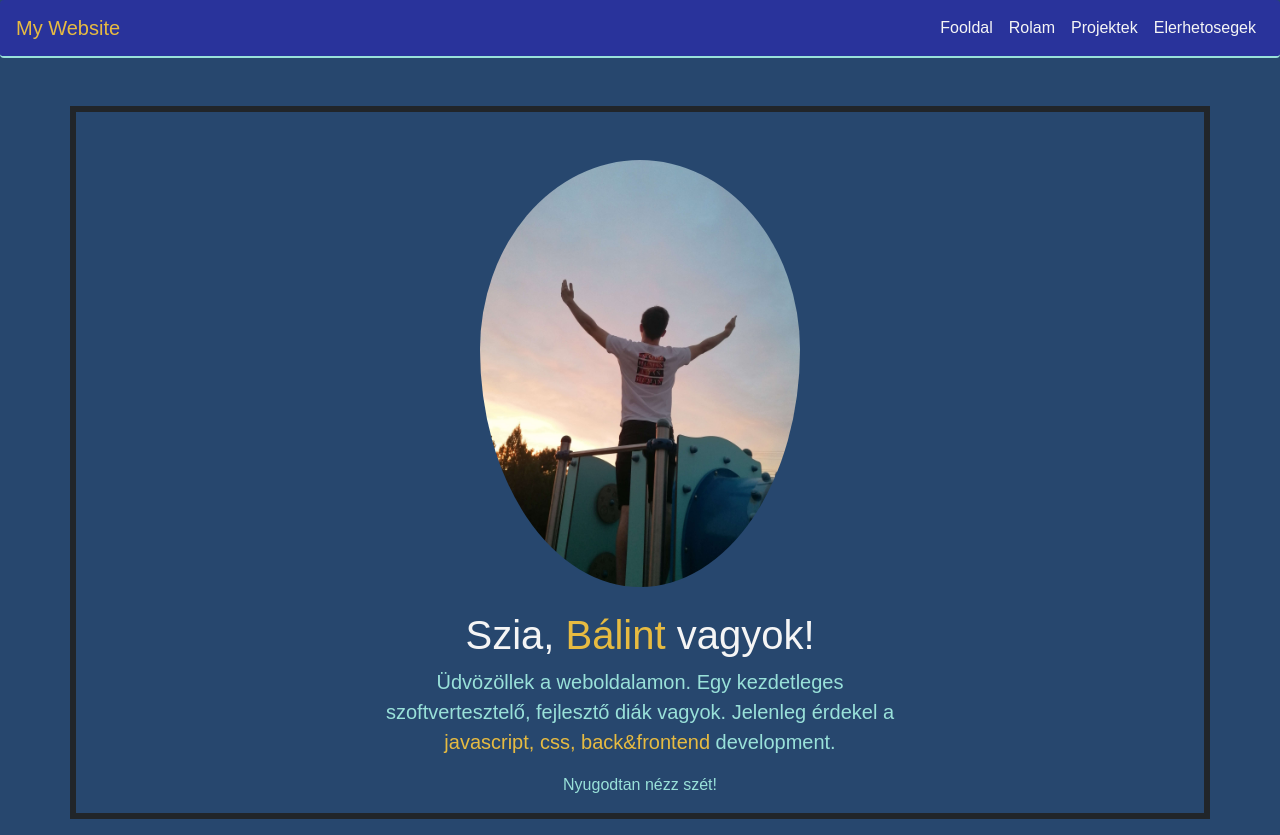
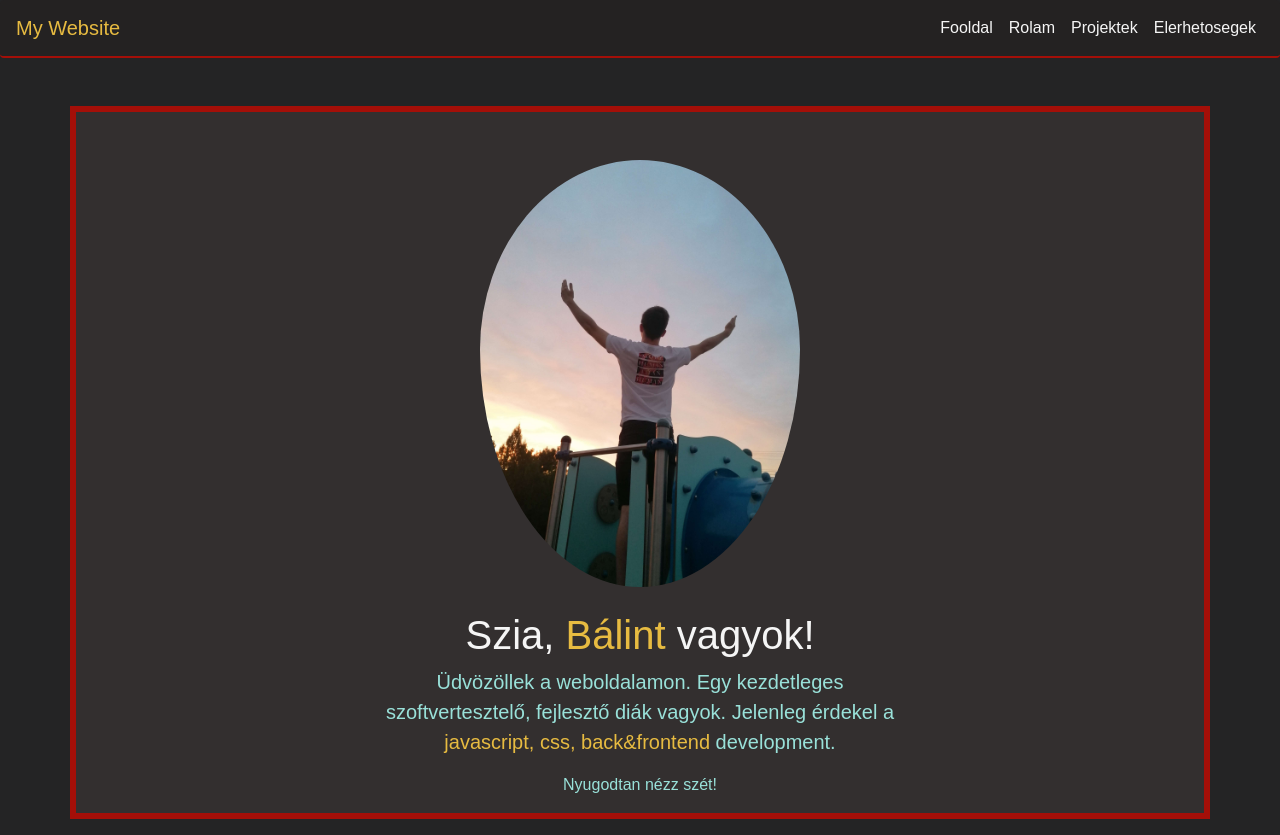
Before and after one commit to MountainSpiritq/Portfolio, a plain HTML site: page index.html in a window 1280 px wide. Drawn offline with nearby package versions, Linux system fonts and the light colour scheme.

Commit message:
coloring changes

```diff
--- a/style.css
+++ b/style.css
@@ -4,12 +4,12 @@
 }
 
 nav{
-    background-color:#29339b;
-    border-bottom: 2px solid #99e1d9;
+    background-color:#25222294;
+    border-bottom: 2px solid rgb(164, 15, 8);
 
 }
 body{
-    background-color:#27476E !important;
+    background-color:#242425 !important;
 }
 
 .container{
@@ -34,8 +34,8 @@ h1{
 }
 
 .hello{
-    background-color: #27476E;
-    border: 6px solid;
+    background-color: #3f373794;
+    border: 6px solid rgb(164, 15, 8);
     margin-bottom: 16px;
 }
 .creator{
@@ -44,7 +44,7 @@ h1{
 }
 .navbar-toggler-icon{
     color: #99e1d9;
-    background-color: royalblue;
+    background-color: rgba(2, 4, 9, 0.619);
 }
 .panels{
     min-height: 100vh;
```
